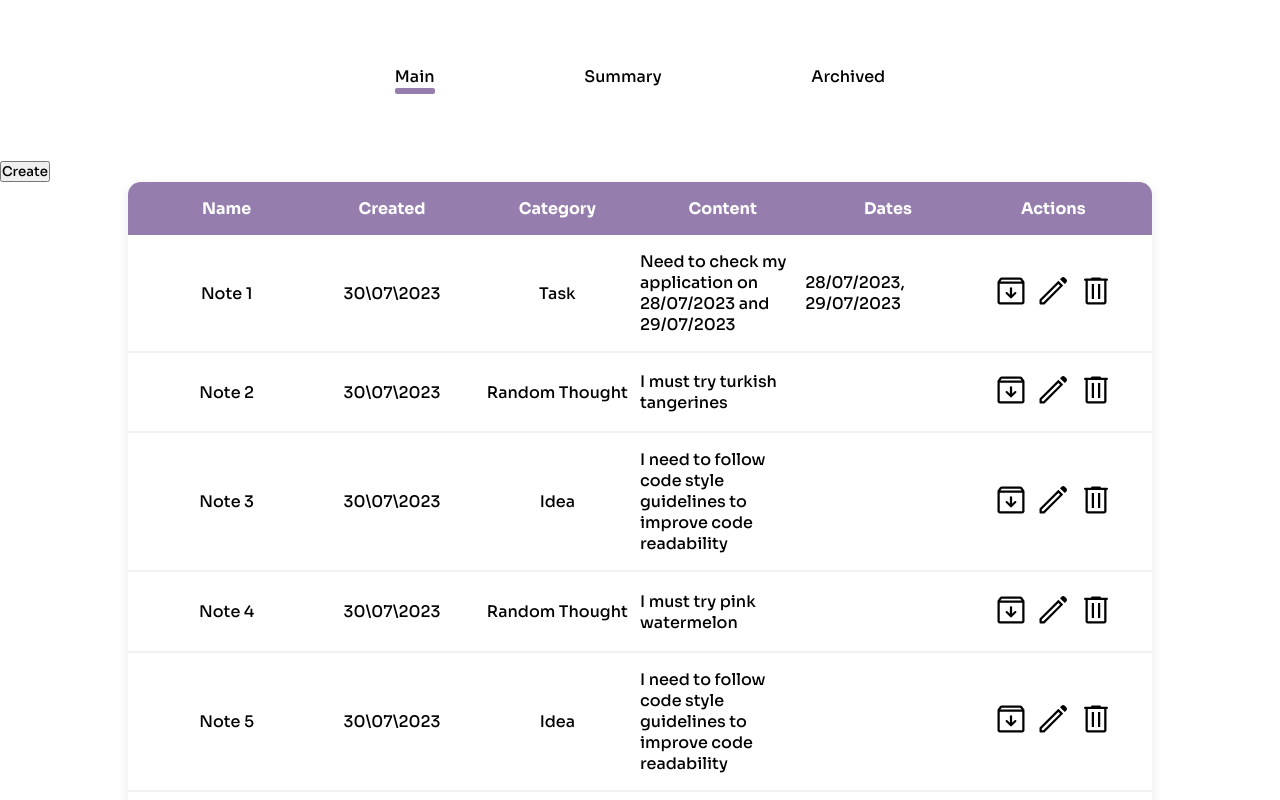
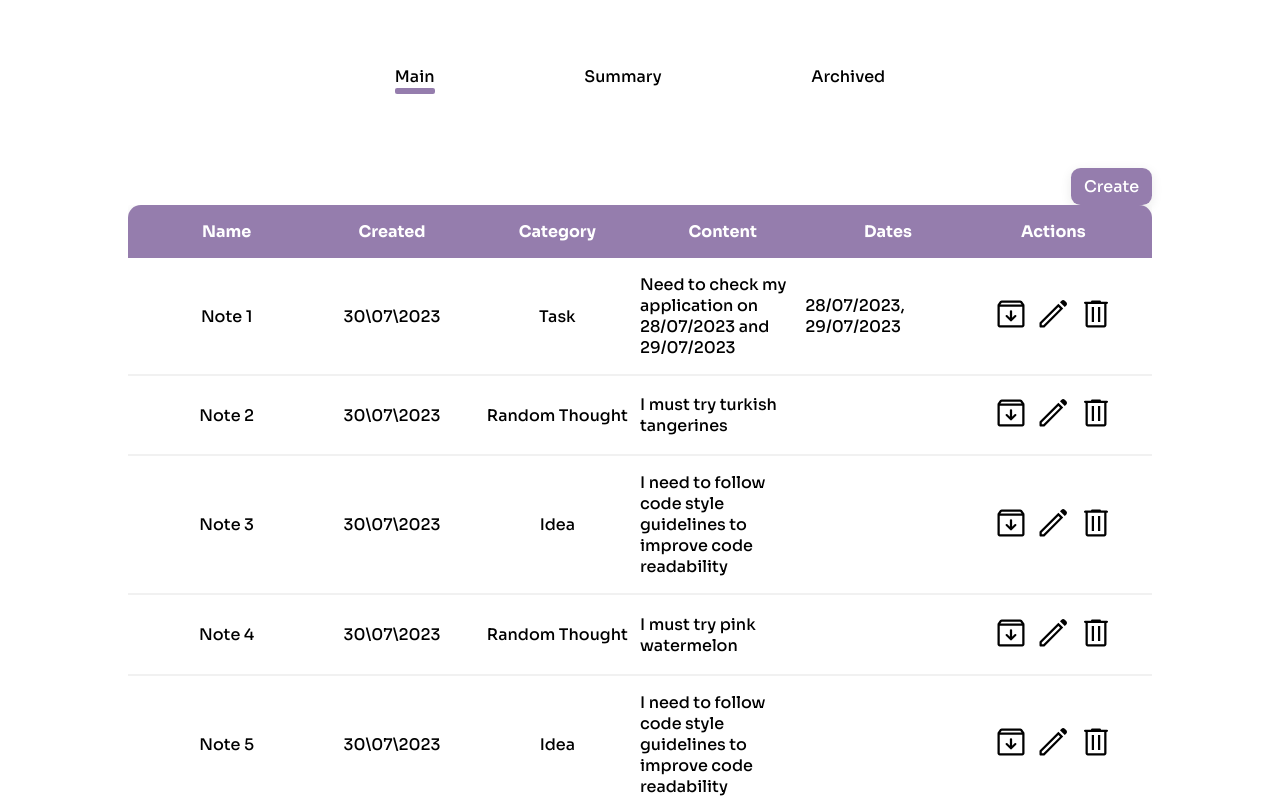
Before and after one commit to rhordeiev/radency-notes-app, a plain HTML site: page index.html in a window 1280 px wide. Shown: the top 800 px of the page. Drawn offline with nearby package versions, Linux system fonts and the light colour scheme.

Commit message:
feat: buttons and main container styles updated

```diff
--- a/styles/style.css
+++ b/styles/style.css
@@ -5,8 +5,11 @@
   --edit-color: rgb(173, 172, 125);
   --delete-color: rgb(173, 125, 125);
   --archive-color: rgb(173, 134, 90);
-  --unarchive-color: rgb(173, 147, 125);
+  --unarchive-color: rgb(131, 173, 125);
   --table-light-color: rgb(241, 241, 241);
+  --border-radius: 0.8rem;
+  --box-shadow: rgba(0, 0, 0, 0.09) 0px 3px 12px;
+  --table-inner-margin: 1rem;
 }
 
 * {
@@ -14,10 +17,40 @@
   margin: 0;
   padding: 0;
   font-family: "Sora", sans-serif;
+  overflow-x: hidden;
 }
 main {
   width: 100vw;
+  display: flex;
+  flex-direction: column;
+  align-items: center;
 }
 header {
   width: 100vw;
 }
+main > div {
+  width: calc(60% + 2 * var(--table-inner-margin));
+  display: flex;
+  flex-direction: column;
+}
+.default-button {
+  background-color: var(--main-active-color);
+  font-size: 1rem;
+  border-radius: 0.6rem;
+  border: none;
+  padding: 0.5rem 0.8rem;
+  margin-top: 0.5rem;
+  align-self: flex-end;
+  color: white;
+  box-shadow: var(--box-shadow);
+  transition: all 0.2s;
+}
+.default-button:active {
+  transform: scale(0.8);
+}
+.default-button:hover {
+  cursor: pointer;
+}
+.create-button {
+  margin-right: var(--table-inner-margin);
+}
```
